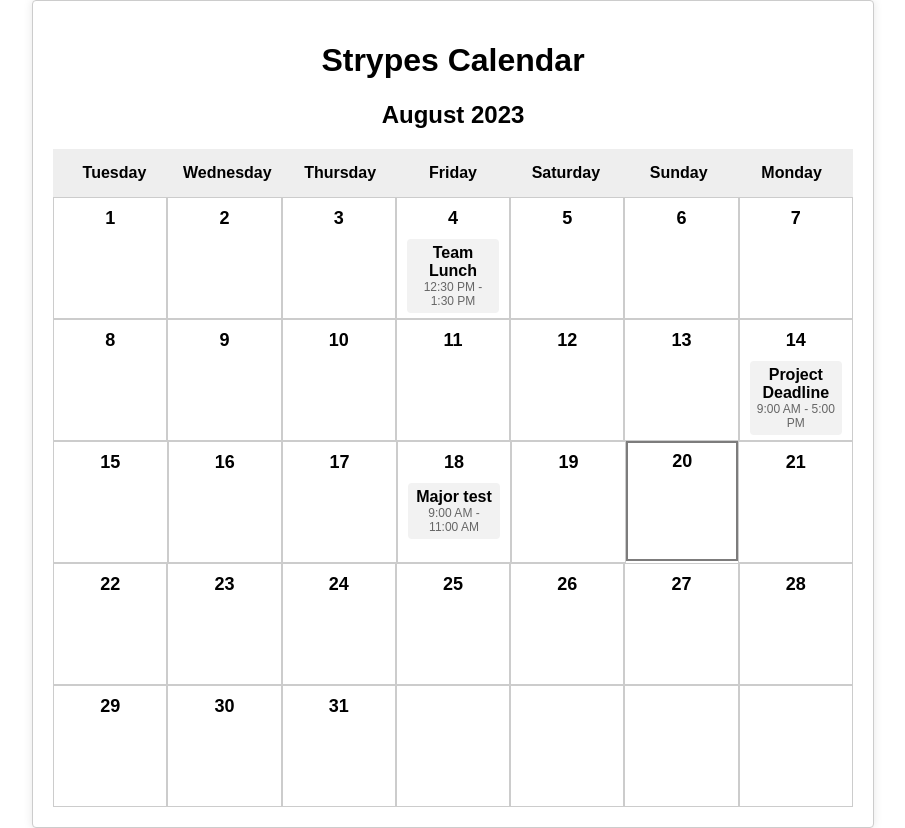
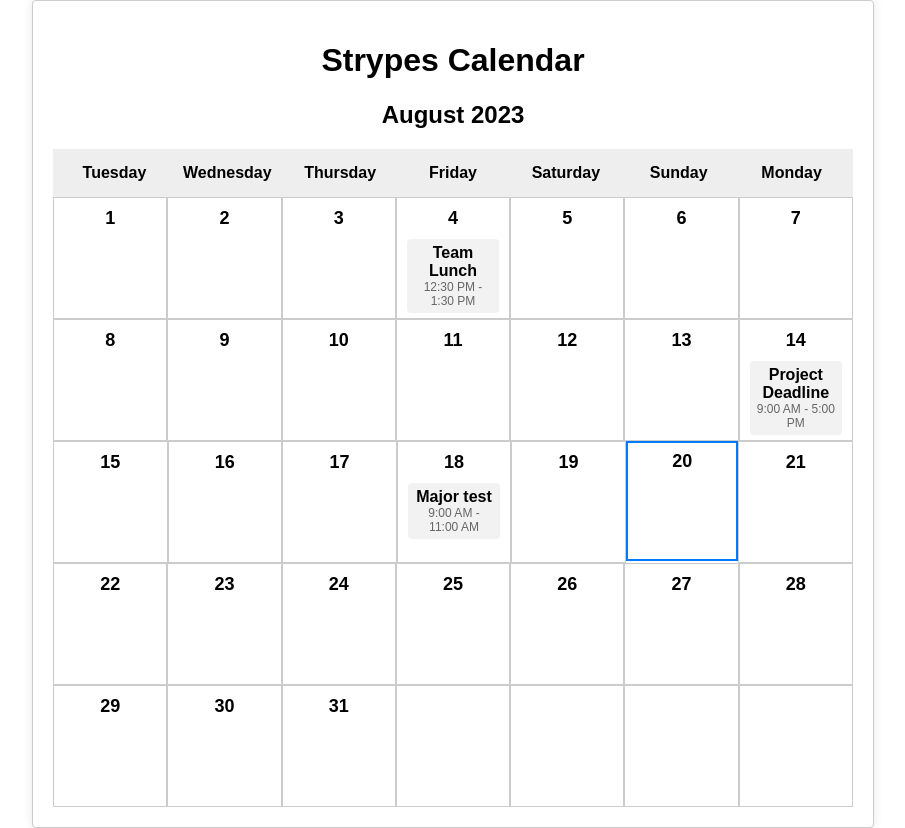
Before and after one commit to enermax5555/StrypesCalendar, a React (Create React App) app: page / in a window 1280 px wide. In both pictures the pointer is over the element 869 px from the left and 500 px from the top of the page. Shown: the whole page, without its empty margins (187-1092 px from the left). Built offline with nearby package versions, Linux system fonts and the light colour scheme.

Commit message:
some little fixes

```diff
--- a/src/Assets/Css/Calendar.css
+++ b/src/Assets/Css/Calendar.css
@@ -141,6 +141,9 @@
   color: inherit;
   padding: 8px;
 }
+.current-day:hover {
+  border-color: #007bff; /* Change to a darker color on hover */
+}
 
 .popup {
   position: absolute;
```
Also changed, not shown: 7 other files (tests, documents, lock files or other folders).
